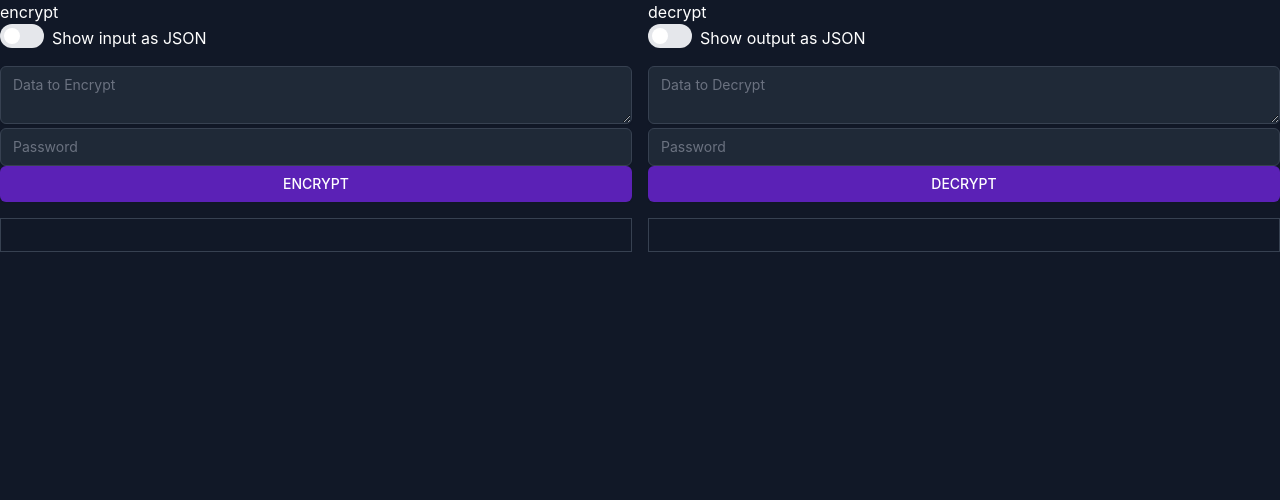
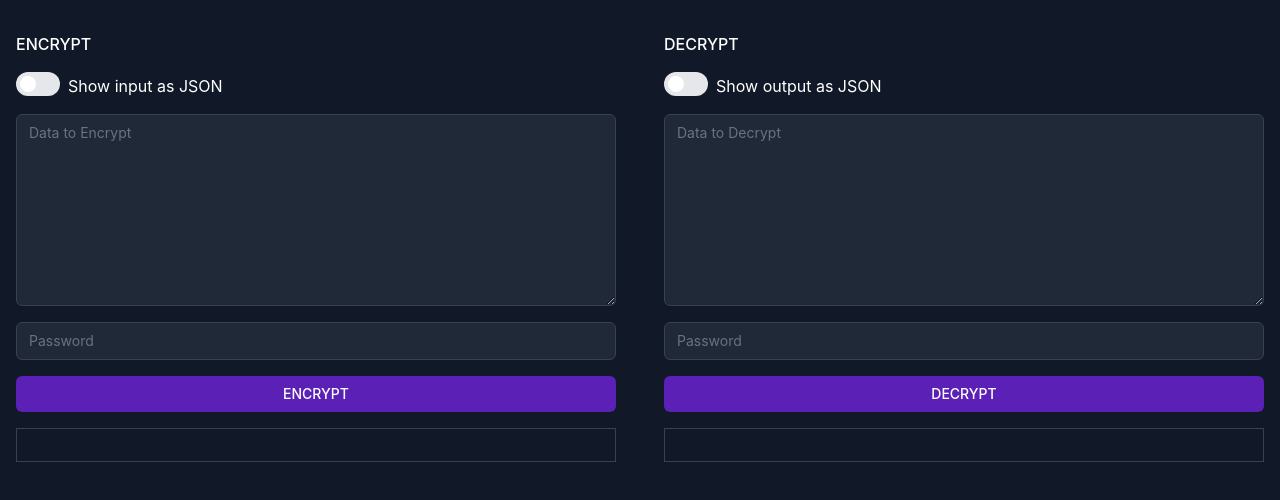
Before and after one commit to jhonarendra/crypto-js-example, a React (Create React App) app: page / in a window 1280 px wide. Shown: the top 500 px of the page. Built offline with nearby package versions, Linux system fonts and the light colour scheme.

Commit message:
fix: validasi

```diff
--- a/src/App.jsx
+++ b/src/App.jsx
@@ -1,4 +1,4 @@
-import { useState } from 'react';
+import { useEffect, useState } from 'react';
 import './App.css';
 import ButtonComp from './components/ButtonComp';
 import CriptoJs from 'crypto-js'// import the react-json-view component
@@ -12,6 +12,8 @@ function App() {
   const [decryptResult, setDecryptResult] = useState('')
   const [isEncryptJson, setIsEncryptJson] = useState(false)
   const [isDecryptJson, setIsDecryptJson] = useState(false)
+  const [jsonDataEncrypt, setJsonDataEncrypt] = useState({})
+  const [jsonDataDecrypt, setJsonDataDecrypt] = useState({})
 
   const handleFormChange = (e) => {
     const { name, value } = e.target
@@ -32,15 +34,43 @@ function App() {
       let decrypted = CriptoJs.AES.decrypt(form.dataDecrypt, form.passwordDecrypt)
       decrypted = decrypted.toString(CriptoJs.enc.Utf8)
       setDecryptResult(decrypted)
+      setJsonDataDecrypt(JSON.parse(decrypted))
     } catch (error) {
+      setDecryptResult('')
+      setJsonDataDecrypt({})
       return false
     }
   }
+
+  useEffect(() => {
+    if (isEncryptJson) {
+      try {
+        const json = JSON.parse(form.dataEncrypt)
+        setJsonDataEncrypt(json)
+      } catch (err) {
+        setJsonDataEncrypt({})
+        console.log('error', err)
+      }
+    }
+  }, [isEncryptJson])
+
+
+  useEffect(() => {
+    if (isDecryptJson) {
+      try {
+        const json = JSON.parse(decryptResult)
+        setJsonDataDecrypt(json)
+      } catch (err) {
+        setJsonDataDecrypt({})
+        console.log('error', err)
+      }
+    }
+  }, [isDecryptJson])
   return (
     <>
       <div className='dark:bg-gray-900 dark:text-white min-h-screen grid grid-cols-1 sm:grid-cols-2 sm:gap-4'>
-        <div>
-          encrypt
+        <div className='p-4'>
+          <h3 className='font-medium uppercase py-4'>Encrypt</h3>
           <form onSubmit={onSubmitEncrypt}>
             <div>
               <div className='mb-4'>
@@ -55,7 +85,7 @@ function App() {
               {
                 (!isEncryptJson) ? (
                   <textarea
-                    className='t-form'
+                    className='t-form mb-4 h-48'
                     name="dataEncrypt"
                     value={form.dataEncrypt || ''}
                     onChange={handleFormChange}
@@ -63,12 +93,12 @@ function App() {
                     required
                   ></textarea>
                 ) : (
-                  <ReactJson src={JSON.parse(form.dataEncrypt) || {}} theme="monokai" />
+                  <ReactJson src={jsonDataEncrypt} theme="monokai" />
                 )
               }
 
               <input
-                className='t-form'
+                className='t-form mb-4'
                 type="text"
                 name="passwordEncrypt"
                 value={form.passwordEncrypt || ''}
@@ -79,7 +109,7 @@ function App() {
               <ButtonComp
                 btnType="submit"
                 btnText="Encrypt"
-                btnStyle=" w-full text-center "
+                btnStyle=" w-full text-center"
               />
             </div>
           </form>
@@ -89,8 +119,8 @@ function App() {
             { encryptResult }
           </div>
         </div>
-        <div>
-          decrypt
+        <div className='p-4'>
+          <h3 className='font-medium uppercase py-4'>Decrypt</h3>
           <div className='mb-4'>
             <SwitchComp
               enabled={isDecryptJson}
@@ -103,7 +133,7 @@ function App() {
           <form onSubmit={onSubmitDecrypt}>
             <div>
               <textarea
-                className='t-form'
+                className='t-form mb-4 h-48'
                 name="dataDecrypt"
                 value={form.dataDecrypt || ''}
                 onChange={handleFormChange}
@@ -111,7 +141,7 @@ function App() {
                 required
               ></textarea>
               <input
-                className='t-form'
+                className='t-form mb-4'
                 type="text"
                 name="passwordDecrypt"
                 value={form.passwordDecrypt || ''}
@@ -134,8 +164,8 @@ function App() {
                 { decryptResult }
               </div>
             ) : (
-              <div className='max-h-96 overflow-y-auto'>
-                <ReactJson src={JSON.parse(decryptResult) || {}} theme="monokai" />
+              <div className='max-h-96 overflow-y-auto mt-4'>
+                <ReactJson src={jsonDataDecrypt} theme="monokai" />
               </div>
             )
           }
```
